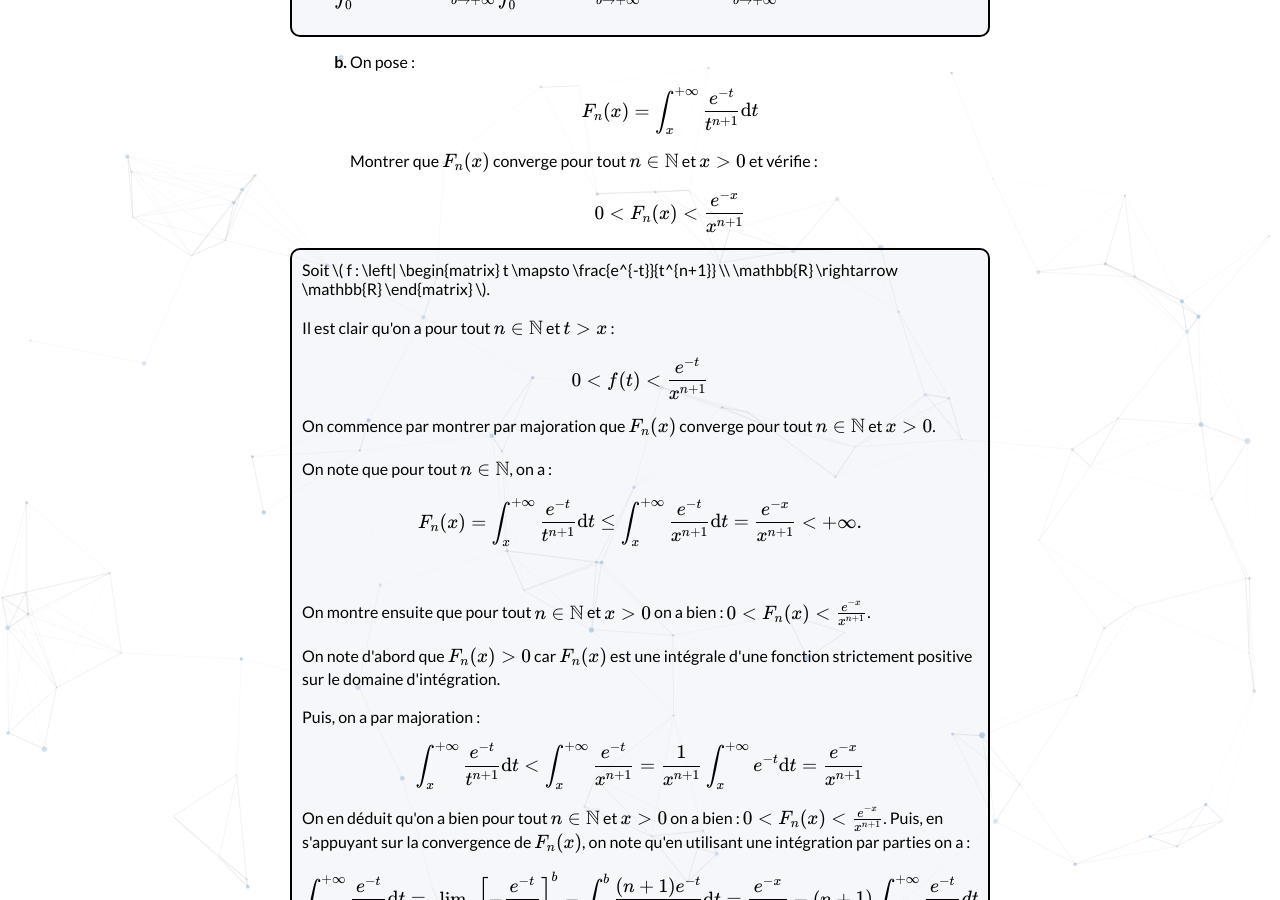
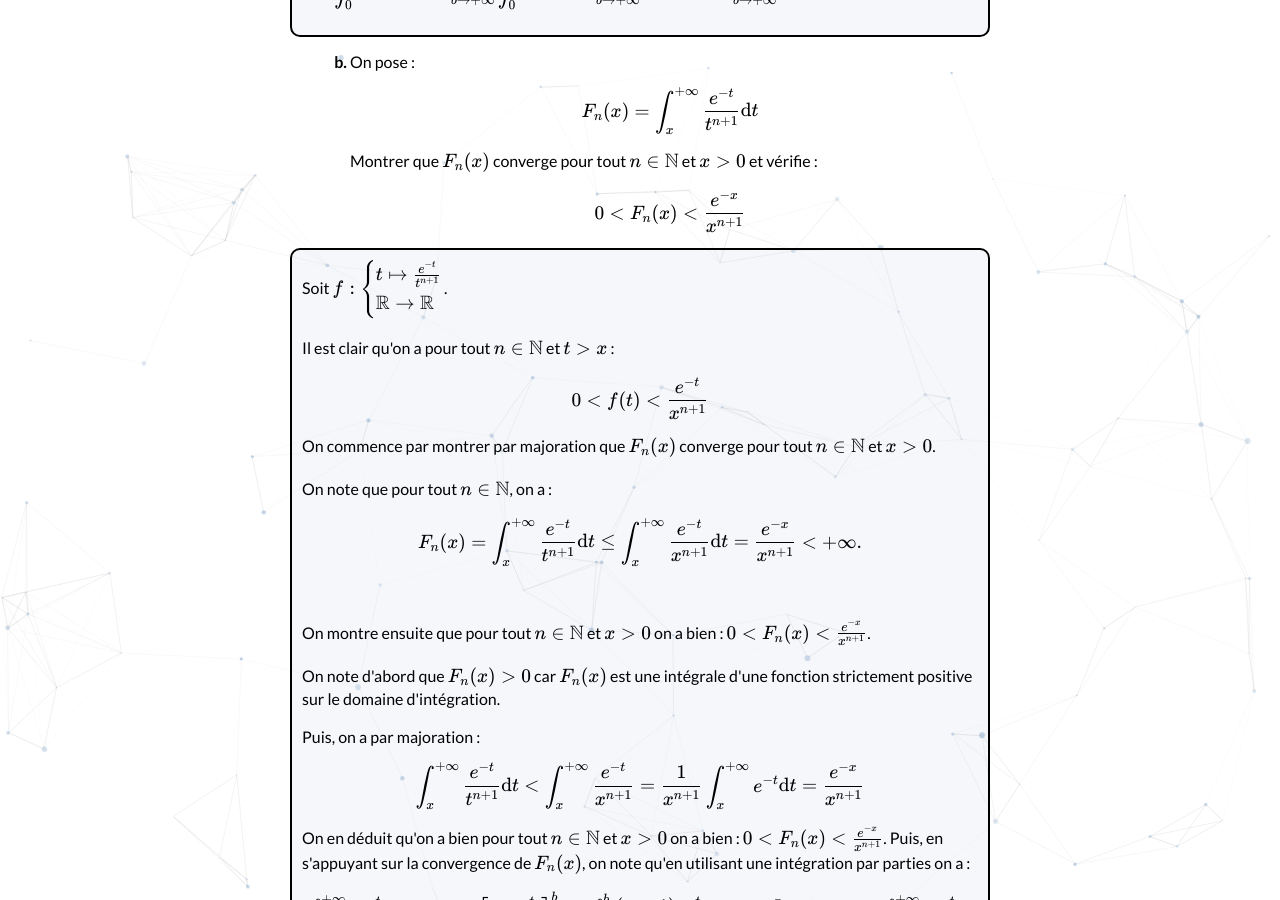
Before and after one commit to bglbrt/bglbrt.github.io, a Jekyll site: the page built from fr/corrections/administrateur_externe_1993.md, in a window 1280 px wide and 900 px high, scrolled down 586 px. Built offline with Jekyll 4.4.1, drawn with Linux system fonts in a browser that asks for light colours; nearby versions of some CDN libraries.

```diff
--- a/fr/corrections/administrateur_externe_1993.md
+++ b/fr/corrections/administrateur_externe_1993.md
@@ -45,7 +45,7 @@
                 0 < F_n(x) < \frac{e^{-x}}{x^{n+1}}
                 $$
                 <p style="border: solid 2px; border-radius: 10px; background-color:rgba(152, 180, 212, .1); padding-right: 10px; padding-left: 10px; padding-top: 10px; padding-bottom: 10px; margin: 15px 0 15px -60px;">
-                    Soit \( f : \left| \begin{matrix} t \mapsto \frac{e^{-t}}{t^{n+1}} \\ \mathbb{R} \rightarrow \mathbb{R} \end{matrix} \).
+                    Soit \( f : \begin{cases} t \mapsto \frac{e^{-t}}{t^{n+1}} \\ \mathbb{R} \rightarrow \mathbb{R} \end{cases} \).
                     <br><br>
                     Il est clair qu'on a pour tout \( n\in\mathbb{N} \) et \( t>x \) :
                     $$
```
